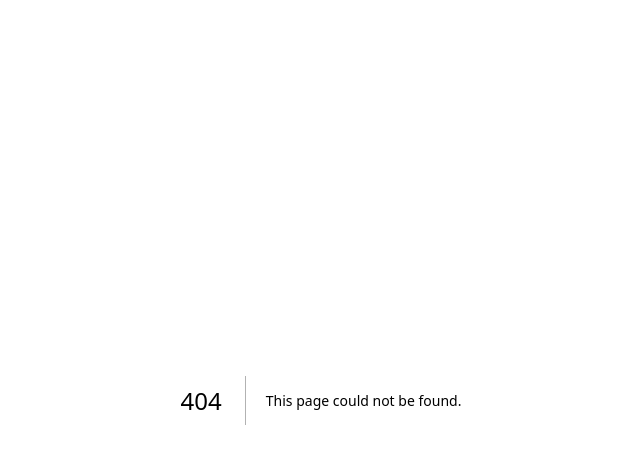
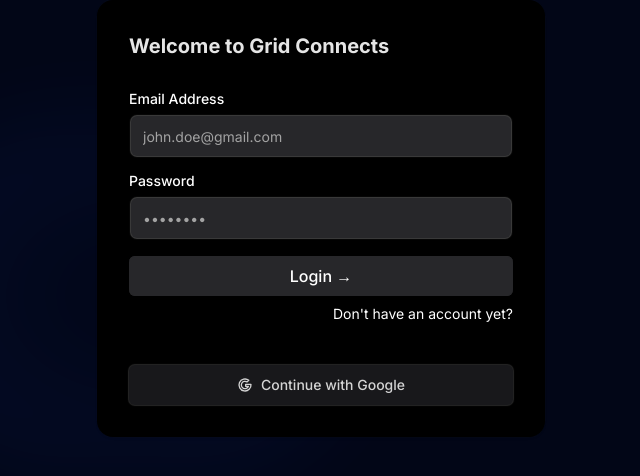
Before and after one commit to CuriousCoder00/GRID-CONNECT, a Next.js app: page /auth/login in a window 1280 px wide. Before the commit this address had no page. Shown: the top 476 px of the page, without its empty margins (319-959 px from the left). Built offline with nearby package versions, Linux system fonts and the light colour scheme; no server answers.

Commit message:
feat: Add login page component

```diff
--- /dev/null
+++ b/app/auth/login/page.tsx
@@ -0,0 +1,149 @@
+"use client";
+
+import React, { useState } from "react";
+import { Label } from "@/components/static/label";
+import { Input } from "@/components/static/input";
+import { cn } from "@/lib/utils";
+import { IconBrandGoogle } from "@tabler/icons-react";
+import Link from "next/link";
+import { Gradient } from "@/components/static/Gradient";
+import { Login } from "@/actions/login";
+import Alert from "@/components/static/Alert";
+import { GoogleLogin } from "@/actions/google-login";
+import { useSearchParams } from "next/navigation";
+
+export default function LoginPage() {
+  // State to hold user login data
+  const [userData, setUserData] = useState({
+    email: "",
+    password: "",
+  });
+  // State to hold error messages
+  const searchParams = useSearchParams();
+  const authError =
+    searchParams.get("error") === "OAuthAccountNotLinked"
+      ? "Please login with different email."
+      : "";
+  // State to handle error messages
+  const [error, setError] = useState<string | undefined>(undefined);
+
+  // State to loading phase of form submission
+  const [loading, setLoading] = useState(false);
+
+  // Handle input value change for the form fields
+  const onValueChange = (e: React.ChangeEvent<HTMLInputElement>) => {
+    setUserData({ ...userData, [e.target.name]: e.target.value });
+  };
+
+  const handleSubmit = async (e: React.FormEvent<HTMLFormElement>) => {
+    e.preventDefault();
+    // Make API call to the backend to register the user
+    setError("");
+    // Set loading to true during API call
+    setLoading(true);
+    // Make API call to the backend to login the user
+    const res = await Login({ userData });
+    // Capture any error returned by the API
+    setError(res?.error);
+    // Reset loading state after the API call
+    setLoading(false);
+  };
+
+  return (
+    <div className="max-w-md h-full w-full mx-auto rounded-none md:rounded-2xl p-4 md:p-8 shadow-input bg-white dark:bg-black">
+      <h2 className="font-bold text-xl text-neutral-800 dark:text-neutral-200">
+        Welcome to Grid Connects
+      </h2>
+
+      <form className="my-8" onSubmit={handleSubmit}>
+        <LabelInputContainer className="mb-4">
+          <Label htmlFor="email">Email Address</Label>
+          <Input
+            id="email"
+            placeholder="john.doe@gmail.com"
+            type="email"
+            name="email"
+            autoComplete="email"
+            disabled={loading}
+            onChange={onValueChange}
+          />
+        </LabelInputContainer>
+        <LabelInputContainer className="mb-4">
+          <Label htmlFor="password">Password</Label>
+          <Input
+            id="password"
+            placeholder="••••••••"
+            type="password"
+            name="password"
+            autoComplete="current-password"
+            disabled={loading}
+            onChange={onValueChange}
+          />
+        </LabelInputContainer>
+        {error && <Alert type="error" message={error} />}
+        {authError && <Alert type="error" message={authError} />}
+        <button
+          className="bg-gradient-to-br relative group/btn from-black dark:from-zinc-900 dark:to-zinc-900 to-neutral-600 block dark:bg-zinc-800 w-full dark:text-white rounded-md h-10 font-medium shadow-[0px_1px_0px_0px_#ffffff40_inset,0px_-1px_0px_0px_#ffffff40_inset] dark:shadow-[0px_1px_0px_0px_var(--zinc-800)_inset,0px_-1px_0px_0px_var(--zinc-800)_inset]"
+          type="submit"
+        >
+          {loading ? (
+            <svg
+              className="animate-spin h-5 w-5 mr-3 border-t-2 border-b-2 border-sky-700 rounded-full text-center"
+              viewBox="0 0 24 24"
+            ></svg>
+          ) : (
+            "Login →"
+          )}
+          <BottomGradient />
+        </button>
+        <Gradient />
+        <div className="flex justify-end mt-2">
+          <Link
+            className="text-sm hover:text-blue-700 dark:hover:text-blue-400"
+            href="/auth/register"
+          >
+            Don't have an account yet?
+          </Link>
+        </div>
+      </form>
+      <div className="bg-gradient-to-r from-transparent via-neutral-300 dark:via-neutral-700 to-transparent my-2 h-[1px] w-full" />
+      <div className="flex flex-col">
+        <button
+          className="relative group/btn flex space-x-2 items-center justify-center px-4 w-full text-black rounded-md h-10 font-medium shadow-input bg-gray-50 dark:bg-zinc-900 dark:shadow-[0px_0px_1px_1px_var(--neutral-800)]"
+          type="submit"
+          disabled={loading}
+          onClick={GoogleLogin}
+        >
+          <IconBrandGoogle className="h-4 w-4 text-neutral-800 dark:text-neutral-300" />
+          <span className="text-neutral-700 dark:text-neutral-300 text-sm">
+            Continue with Google
+          </span>
+          <BottomGradient />
+        </button>
+      </div>
+    </div>
+  );
+}
+
+const BottomGradient = () => {
+  return (
+    <>
+      <span className="group-hover/btn:opacity-100 block transition duration-500 opacity-0 absolute h-px w-full -bottom-px inset-x-0 bg-gradient-to-r from-transparent via-cyan-500 to-transparent" />
+      <span className="group-hover/btn:opacity-100 blur-sm block transition duration-500 opacity-0 absolute h-px w-1/2 mx-auto -bottom-px inset-x-10 bg-gradient-to-r from-transparent via-indigo-500 to-transparent" />
+    </>
+  );
+};
+
+const LabelInputContainer = ({
+  children,
+  className,
+}: {
+  children: React.ReactNode;
+  className?: string;
+}) => {
+  return (
+    <div className={cn("flex flex-col space-y-2 w-full", className)}>
+      {children}
+    </div>
+  );
+};
```
